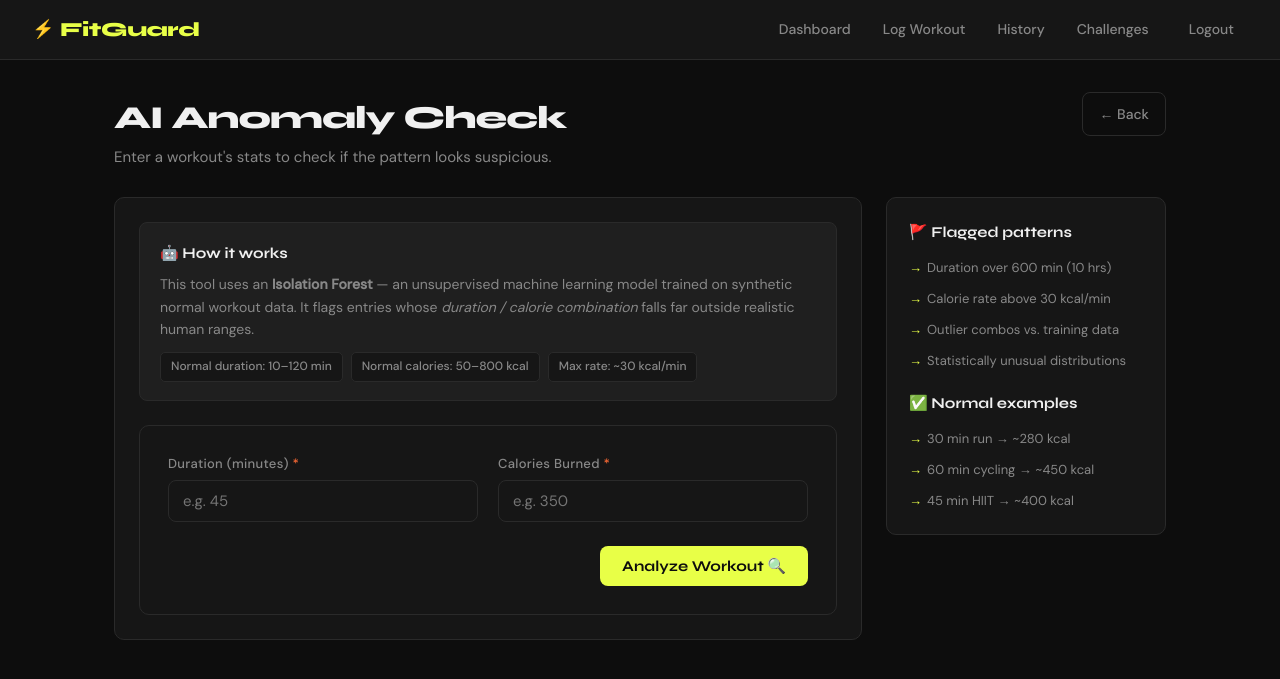
After one commit to laki2907/Fitguard, a Flask app: page /analyze in a window 1280 px wide. The commit adds this page. Shown: the top 679 px of the page. Run offline with Flask 3, Linux system fonts and the light colour scheme; a user stored in the database is signed in.

Commit message:
Blocked suspicious workouts before saving & added leaderboard

```diff
--- a/app.py
+++ b/app.py
@@ -4,6 +4,10 @@ import sqlite3
 import os
 from datetime import datetime, date
 from functools import wraps
+
+# ─── Phase 2: AI Anomaly Detection imports ───────────────────────────────────
+import numpy as np
+from sklearn.ensemble import IsolationForest
 
 app = Flask(__name__)
 app.secret_key = os.urandom(24)
@@ -29,15 +33,17 @@ def init_db():
             );
 
             CREATE TABLE IF NOT EXISTS workouts (
-                id           INTEGER PRIMARY KEY AUTOINCREMENT,
-                user_id      INTEGER NOT NULL,
-                workout_type TEXT    NOT NULL,
-                duration     INTEGER NOT NULL,
-                calories     INTEGER,
-                difficulty   TEXT,
-                notes        TEXT,
-                workout_date TEXT    NOT NULL,
-                created_at   TEXT    DEFAULT CURRENT_TIMESTAMP,
+                id             INTEGER PRIMARY KEY AUTOINCREMENT,
+                user_id        INTEGER NOT NULL,
+                workout_type   TEXT    NOT NULL,
+                duration       INTEGER NOT NULL,
+                calories       INTEGER,
+                difficulty     TEXT,
+                notes          TEXT,
+                workout_date   TEXT    NOT NULL,
+                created_at     TEXT    DEFAULT CURRENT_TIMESTAMP,
+                anomaly_status TEXT    DEFAULT 'normal',
+                anomaly_reason TEXT,
                 FOREIGN KEY (user_id) REFERENCES users(id)
             );
 
@@ -52,8 +58,88 @@ def init_db():
                 FOREIGN KEY (user_id) REFERENCES users(id)
             );
         """)
+        # ── Migration: add columns to existing databases that predate Phase 3 ──
+        existing = {row[1] for row in conn.execute("PRAGMA table_info(workouts)")}
+        if "anomaly_status" not in existing:
+            conn.execute("ALTER TABLE workouts ADD COLUMN anomaly_status TEXT DEFAULT 'normal'")
+        if "anomaly_reason" not in existing:
+            conn.execute("ALTER TABLE workouts ADD COLUMN anomaly_reason TEXT")
 
 init_db()
+
+# ─── Phase 2: Train Isolation Forest on startup ──────────────────────────────
+#
+# We train on synthetic "normal" workout data so the model has a baseline.
+# Each row is [duration_minutes, calories_burned].
+#
+# Normal ranges we teach the model:
+#   duration : 10 – 120 minutes  (realistic everyday workouts)
+#   calories : 50 – 800 kcal     (light walk → intense HIIT)
+#
+# The model learns this normal zone and will flag anything far outside it.
+
+np.random.seed(42)
+_normal_duration = np.random.randint(10, 121, 500)          # 500 synthetic sessions
+# calories scale roughly 5–8 kcal/min for normal workouts, with ±50 kcal noise
+_cal_per_min     = np.random.uniform(5.0, 8.0, 500)
+_normal_calories = (_normal_duration * _cal_per_min + np.random.randint(-50, 50, 500)).clip(30, 900)
+_training_data   = np.column_stack([_normal_duration, _normal_calories])
+
+anomaly_model = IsolationForest(
+    n_estimators=100,   # number of trees — 100 is a solid default
+    contamination=0.05, # we expect ~5% of real logs to be suspicious
+    random_state=42
+)
+anomaly_model.fit(_training_data)
+# ─────────────────────────────────────────────────────────────────────────────
+
+# ─── Phase 3: classify_workout() — called automatically on every log ─────────
+def classify_workout(duration, calories, user_id, workout_type, workout_date):
+    """
+    Returns (status, reason) where status is 'normal' or 'suspicious'.
+    Runs three checks in order:
+      1. Rule-based: catches physiologically impossible values instantly
+      2. Duplicate detection: flags identical logs on the same day
+      3. Isolation Forest: statistical outlier check on duration + calories
+    """
+    cal = calories or 0  # treat None as 0 for math
+
+    # ── Check 1: Rule-based hard limits ──────────────────────────────────────
+    if duration > 600:
+        return ("suspicious",
+                f"Duration of {duration} min exceeds 10 hours — unrealistically long.")
+
+    if cal > 0 and (cal / duration) > 30:
+        rate = cal / duration
+        return ("suspicious",
+                f"Calorie rate of {rate:.1f} kcal/min is physiologically impossible "
+                f"(human max is ~30 kcal/min).")
+
+    # ── Check 2: Duplicate detection — same user, type, duration, calories, date
+    with get_db() as conn:
+        dupes = conn.execute("""
+            SELECT COUNT(*) FROM workouts
+            WHERE user_id = ? AND workout_type = ? AND duration = ?
+              AND COALESCE(calories, 0) = ? AND workout_date = ?
+        """, (user_id, workout_type, duration, cal, workout_date)).fetchone()[0]
+
+    if dupes >= 2:
+        return ("suspicious",
+                f"This exact workout ({workout_type}, {duration} min, {cal} kcal) "
+                f"has been logged {dupes} time(s) on {workout_date} — possible duplicate.")
+
+    # ── Check 3: Isolation Forest statistical outlier ─────────────────────────
+    sample     = np.array([[duration, cal]])
+    prediction = anomaly_model.predict(sample)[0]   # -1 = outlier, +1 = normal
+    score      = anomaly_model.decision_function(sample)[0]
+
+    if prediction == -1:
+        return ("suspicious",
+                f"Unusual duration/calorie combination ({duration} min, {cal} kcal) "
+                f"flagged as a statistical outlier (score: {score:.3f}).")
+
+    return ("normal", f"Workout looks healthy (score: {score:.3f}).")
+# ─────────────────────────────────────────────────────────────────────────────
 
 # ─── Auth Decorator ──────────────────────────────────────────────────────────────
 
@@ -213,19 +299,35 @@ def log_workout():
             try:
                 duration = int(duration)
                 calories = int(calories) if calories else None
+
+                # ── Anomaly check BEFORE saving ───────────────────────────────
+                anomaly_status, anomaly_reason = classify_workout(
+                    duration, calories, user_id, workout_type, workout_date
+                )
+
+                # ── BLOCK suspicious workouts — do not insert ─────────────────
+                if anomaly_status == "suspicious":
+                    flash(f"⚠️ Suspicious activity blocked: {anomaly_reason}", "warning")
+                    return render_template("log_workout.html",
+                        today=str(date.today()),
+                        prefill=request.form
+                    )
+
                 with get_db() as conn:
                     conn.execute("""
                         INSERT INTO workouts
-                            (user_id, workout_type, duration, calories, difficulty, notes, workout_date)
-                        VALUES (?, ?, ?, ?, ?, ?, ?)
-                    """, (user_id, workout_type, duration, calories, difficulty, notes, workout_date))
+                            (user_id, workout_type, duration, calories, difficulty,
+                             notes, workout_date, anomaly_status, anomaly_reason)
+                        VALUES (?, ?, ?, ?, ?, ?, ?, ?, ?)
+                    """, (user_id, workout_type, duration, calories, difficulty,
+                          notes, workout_date, anomaly_status, anomaly_reason))
+
                 flash("Workout logged! You're crushing it 🏆", "success")
                 return redirect(url_for("dashboard"))
             except ValueError:
                 flash("Duration and calories must be numbers.", "error")
 
-    return render_template("log_workout.html", today=str(date.today()))
-
+    return render_template("log_workout.html", today=str(date.today()), prefill=request.form)
 @app.route("/workouts")
 @login_required
 def workouts():
@@ -291,5 +393,138 @@ def complete_day(cid):
                 flash(f"Day {new_day}/{ch['target_days']} checked off!", "success")
     return redirect(url_for("challenges"))
 
+@app.route("/analyze", methods=["GET", "POST"])
+@login_required
+def analyze():
+    """
+    Phase 2 — AI Anomaly Detection
+    --------------------------------
+    GET  : show the analysis form
+    POST : receive duration + calories, run Isolation Forest, return verdict
+    """
+    result   = None   # will be "Normal Activity" or "Suspicious Activity Detected"
+    reason   = None   # human-readable explanation shown to the user
+    duration = None
+    calories = None
+
+    if request.method == "POST":
+        try:
+            duration = int(request.form.get("duration", 0))
+            calories = int(request.form.get("calories", 0))
+
+            # ── Rule-based pre-checks (catch obvious impossibilities first) ──
+            if duration <= 0 or calories < 0:
+                result = "Suspicious Activity Detected"
+                reason = "Duration must be positive and calories cannot be negative."
+
+            elif duration > 600:
+                # 10 hours of continuous workout is not realistic
+                result = "Suspicious Activity Detected"
+                reason = f"Duration of {duration} min (>{600} min) is unrealistically long."
+
+            elif calories > 0 and (calories / duration) > 30:
+                # Burning more than 30 kcal/min is physiologically impossible
+                result = "Suspicious Activity Detected"
+                reason = (f"Calorie rate of {calories/duration:.1f} kcal/min is physiologically "
+                          f"impossible (max ~30 kcal/min for elite athletes).")
+
+            else:
+                # ── ML check: ask the Isolation Forest ──────────────────────
+                # -1 means outlier (anomaly), +1 means inlier (normal)
+                sample     = np.array([[duration, calories]])
+                prediction = anomaly_model.predict(sample)[0]
+                score      = anomaly_model.decision_function(sample)[0]
+                # score < 0  → more anomalous; score > 0 → more normal
+
+                if prediction == -1:
+                    result = "Suspicious Activity Detected"
+                    reason = (f"The combination of {duration} min / {calories} kcal "
+                              f"is statistically unusual (anomaly score: {score:.3f}).")
+                else:
+                    result = "Normal Activity"
+                    reason = (f"Duration and calorie values look realistic "
+                              f"(confidence score: {score:.3f}).")
+
+        except (ValueError, TypeError):
+            result = "Error"
+            reason = "Please enter valid whole numbers for duration and calories."
+
+    return render_template("analyze.html",
+        result=result, reason=reason,
+        duration=duration, calories=calories
+    )
+
+@app.route("/leaderboard")
+@login_required
+def leaderboard():
+    with get_db() as conn:
+        rows = conn.execute("""
+            SELECT u.id, u.username,
+                COALESCE(SUM(
+                    CASE
+                      WHEN IFNULL(w.anomaly_status,'normal') != 'suspicious'
+                      THEN w.duration
+                      ELSE 0
+                    END
+                ),0) AS clean_min,
+
+                COALESCE(SUM(
+                    CASE
+                      WHEN IFNULL(w.anomaly_status,'normal') != 'suspicious'
+                      THEN COALESCE(w.calories,0)
+                      ELSE 0
+                    END
+                ),0) AS clean_cal,
+
+                COUNT(
+                    CASE
+                      WHEN IFNULL(w.anomaly_status,'normal')='suspicious'
+                      THEN 1
+                    END
+                ) AS flagged
+
+            FROM users u
+            LEFT JOIN workouts w
+            ON w.user_id = u.id
+
+            GROUP BY u.id
+        """).fetchall()
+
+        cpts = {
+            r["user_id"]: r["n"]
+            for r in conn.execute(
+                "SELECT user_id, COUNT(*) as n FROM challenges WHERE status='completed' GROUP BY user_id"
+            ).fetchall()
+        }
+
+    board = sorted([
+        {
+            "rank": 0,
+            "username": r["username"],
+
+            "fit_points":
+                (
+                    r["clean_min"]
+                    + (r["clean_cal"] * 0.05)
+                    + (cpts.get(r["id"],0) * 10)
+                ),
+
+            "flagged": r["flagged"],
+
+            "is_me": r["id"] == session["user_id"]
+        }
+
+        for r in rows
+
+    ], key=lambda x: -x["fit_points"])[:50]
+
+    for i, entry in enumerate(board):
+        entry["rank"] = i + 1
+
+    return render_template(
+        "leaderboard.html",
+        board=board
+    )
+
 if __name__ == "__main__":
     app.run(debug=True)
--- a/static/css/style.css
+++ b/static/css/style.css
@@ -416,7 +416,7 @@ a:hover { text-decoration: underline; }
 .workout-table { width: 100%; }
 .table-head {
   display: grid;
-  grid-template-columns: 1.5fr 1fr 0.8fr 1fr 1fr 1.5fr 40px;
+  grid-template-columns: 1.5fr 1fr 0.8fr 1fr 1fr 1fr 40px;
   padding: 0 0 8px;
   border-bottom: 1px solid var(--border);
   font-size: 12px;
@@ -427,7 +427,7 @@ a:hover { text-decoration: underline; }
 }
 .table-row {
   display: grid;
-  grid-template-columns: 1.5fr 1fr 0.8fr 1fr 1fr 1.5fr 40px;
+  grid-template-columns: 1.5fr 1fr 0.8fr 1fr 1fr 1fr 40px;
   padding: 12px 0;
   border-bottom: 1px solid var(--border);
   font-size: 14px;
@@ -464,6 +464,19 @@ a:hover { text-decoration: underline; }
 .diff-hard     { background: rgba(255,107,53,0.15); color: var(--orange); }
 .diff-beast    { background: rgba(181,123,255,0.15); color: var(--purple); }
 .diff-none     { background: var(--surface2); color: var(--muted); }
+
+/* ── Anomaly Status Badge ─────────────────────────────────────────────────── */
+.anomaly-badge {
+  font-size: 12px;
+  font-weight: 600;
+  padding: 3px 9px;
+  border-radius: 5px;
+  cursor: default;
+  display: inline-block;
+  white-space: nowrap;
+}
+.anomaly-normal     { background: rgba(61,220,132,0.12); color: var(--green); }
+.anomaly-suspicious { background: rgba(255,107,53,0.15); color: var(--orange); }
 
 .notes-cell { font-size: 13px; color: var(--muted); overflow: hidden; }
 
--- /dev/null
+++ b/templates/analyze.html
@@ -0,0 +1,129 @@
+{% extends "base.html" %}
+{% block title %}AI Anomaly Check — FitGuard{% endblock %}
+
+{% block content %}
+<div class="page-header">
+  <div>
+    <h1 class="page-title">AI Anomaly Check</h1>
+    <p class="page-sub">Enter a workout's stats to check if the pattern looks suspicious.</p>
+  </div>
+  <a href="{{ url_for('dashboard') }}" class="btn-ghost">← Back</a>
+</div>
+
+<div class="form-container">
+  <div class="card">
+    <!-- ── How it works ─────────────────────────────────────────────── -->
+    <div class="analyze-explainer">
+      <h3>🤖 How it works</h3>
+      <p>
+        This tool uses an <strong>Isolation Forest</strong> — an unsupervised machine
+        learning model trained on synthetic normal workout data. It flags entries whose
+        <em>duration / calorie combination</em> falls far outside realistic human ranges.
+      </p>
+      <div class="explainer-tags">
+        <span class="tag">Normal duration: 10–120 min</span>
+        <span class="tag">Normal calories: 50–800 kcal</span>
+        <span class="tag">Max rate: ~30 kcal/min</span>
+      </div>
+    </div>
+
+    <!-- ── Input form ────────────────────────────────────────────────── -->
+    <form method="POST" action="{{ url_for('analyze') }}" class="workout-form" style="margin-top: 24px;">
+      <div class="form-grid">
+        <div class="field-group">
+          <label for="duration">Duration (minutes) <span class="req">*</span></label>
+          <input type="number" id="duration" name="duration" min="1" max="1440"
+                 placeholder="e.g. 45"
+                 value="{{ duration if duration is not none else '' }}" required />
+        </div>
+        <div class="field-group">
+          <label for="calories">Calories Burned <span class="req">*</span></label>
+          <input type="number" id="calories" name="calories" min="0" max="9999"
+                 placeholder="e.g. 350"
+                 value="{{ calories if calories is not none else '' }}" required />
+        </div>
+      </div>
+      <div class="form-actions" style="margin-top: 8px;">
+        <button type="submit" class="btn-primary">Analyze Workout 🔍</button>
+      </div>
+    </form>
+
+    <!-- ── Result banner ─────────────────────────────────────────────── -->
+    {% if result %}
+      <div class="analyze-result {{ 'result-normal' if result == 'Normal Activity' else 'result-suspicious' }}">
+        <div class="result-icon">
+          {{ '✅' if result == 'Normal Activity' else ('⚠️' if result != 'Error' else '❌') }}
+        </div>
+        <div>
+          <div class="result-verdict">{{ result }}</div>
+          <div class="result-reason">{{ reason }}</div>
+        </div>
+      </div>
+    {% endif %}
+  </div>
+
+  <!-- ── Side info card ──────────────────────────────────────────────── -->
+  <div class="tips-card">
+    <h3>🚩 Flagged patterns</h3>
+    <ul>
+      <li>Duration over 600 min (10 hrs)</li>
+      <li>Calorie rate above 30 kcal/min</li>
+      <li>Outlier combos vs. training data</li>
+      <li>Statistically unusual distributions</li>
+    </ul>
+    <div style="margin-top: 20px;">
+      <h3>✅ Normal examples</h3>
+      <ul>
+        <li>30 min run → ~280 kcal</li>
+        <li>60 min cycling → ~450 kcal</li>
+        <li>45 min HIIT → ~400 kcal</li>
+      </ul>
+    </div>
+  </div>
+</div>
+
+<!-- Inline styles for the result banner (no CSS file changes needed) -->
+<style>
+.analyze-explainer {
+  background: var(--surface2);
+  border: 1px solid var(--border);
+  border-radius: 8px;
+  padding: 18px 20px;
+}
+.analyze-explainer h3 { font-family: var(--font-head); font-size: 15px; margin-bottom: 8px; }
+.analyze-explainer p  { font-size: 14px; color: var(--muted); line-height: 1.6; }
+.explainer-tags { display: flex; flex-wrap: wrap; gap: 8px; margin-top: 12px; }
+.tag {
+  background: var(--surface);
+  border: 1px solid var(--border);
+  border-radius: 5px;
+  padding: 4px 10px;
+  font-size: 12px;
+  color: var(--muted);
+  font-weight: 500;
+}
+
+.analyze-result {
+  display: flex;
+  align-items: flex-start;
+  gap: 16px;
+  margin-top: 24px;
+  padding: 20px;
+  border-radius: 10px;
+  border: 1px solid transparent;
+  animation: fadeUp 0.3s ease both;
+}
+.result-normal     { background: rgba(61,220,132,0.08); border-color: var(--green); }
+.result-suspicious { background: rgba(255,107,53,0.08); border-color: var(--orange); }
+
+.result-icon   { font-size: 32px; line-height: 1; }
+.result-verdict {
+  font-family: var(--font-head);
+  font-weight: 700;
+  font-size: 20px;
+  color: var(--text);
+  margin-bottom: 4px;
+}
+.result-reason { font-size: 14px; color: var(--muted); line-height: 1.5; }
+</style>
+{% endblock %}
```
Also changed, not shown: templates/dashboard.html (+141 -42 lines), templates/leaderboard.html (added, +90 -0 lines), templates/log_workout.html (+10 -5 lines), fitguard.db (added).
